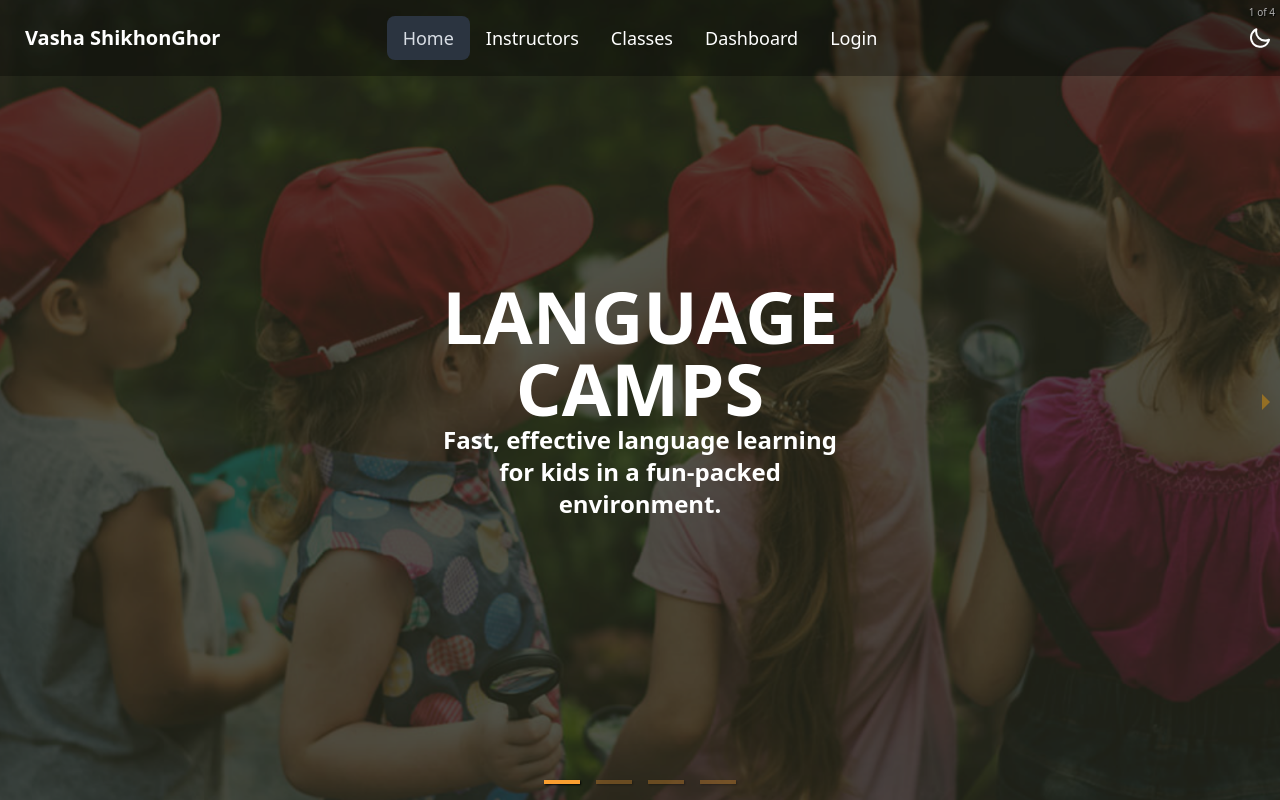
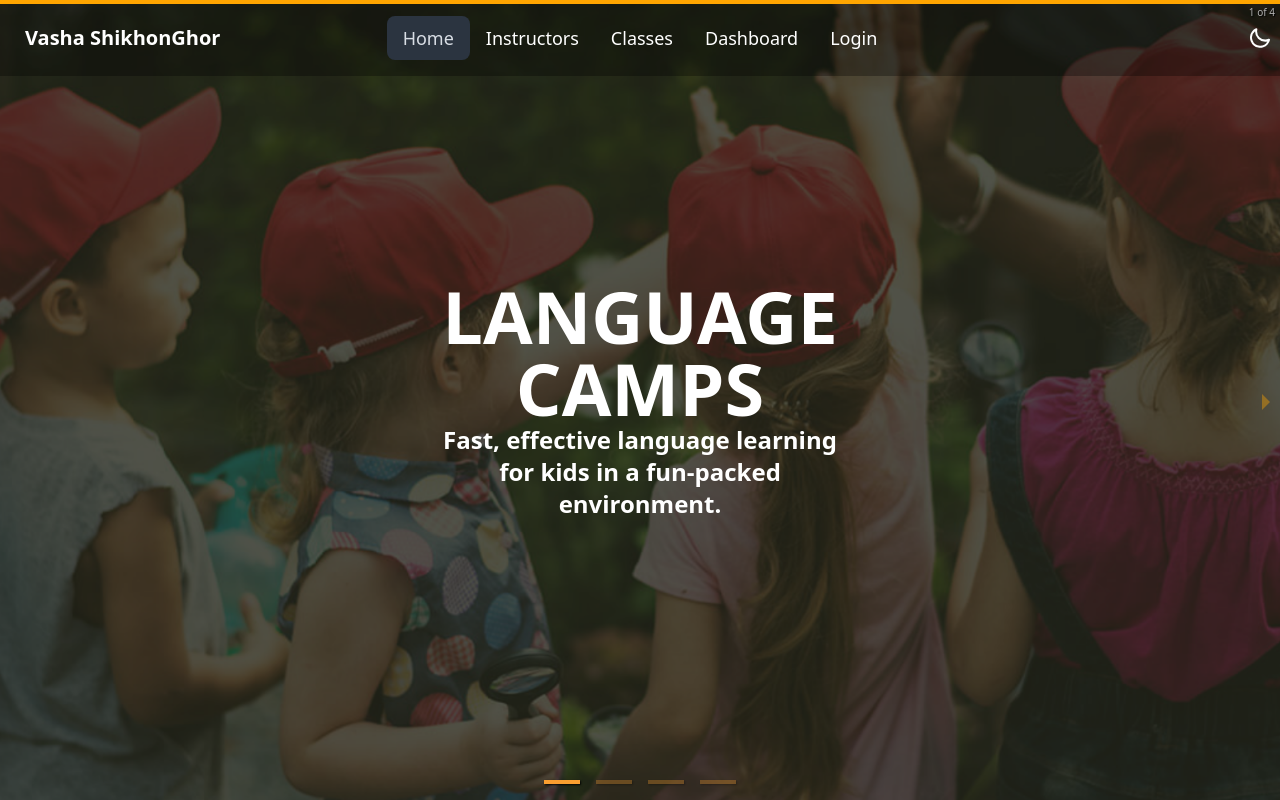
Before and after one commit to fahmeda5660/language-camp-12-client, a React (Vite) app: page / in a window 1280 px wide. Shown: the top 800 px of the page. Built offline with nearby package versions, Linux system fonts and the light colour scheme; no server answers.

Commit message:
scrollyprogress done

```diff
--- a/src/pages/Home/Error/Error.jsx
+++ b/src/pages/Home/Error/Error.jsx
@@ -1,5 +1,5 @@
 import bgImg from "../../../assets/error/404.svg";
-import errorImg from "../../../assets/error/error.png";
+import { motion } from "framer-motion";
 import { Link, useRouteError } from "react-router-dom";
 
 const Error = () => {
@@ -18,7 +18,14 @@ const Error = () => {
     >
       {/* <div><img src={errorImg} alt="" /></div> */}
       <div className="container flex flex-col items-center justify-center px-5 mx-auto my-8">
-        <h2 className="text-black font-extrabold text-[64px]">Oops</h2>
+        <motion.div
+        initial={{ opacity: 0 }}
+        animate={{ opacity: 1 }}
+        transition={{ duration: 1 }}
+        className="text-black font-extrabold text-[64px]"
+      >
+        Oops!
+      </motion.div>
         <div className="max-w-md text-center">
           {/* <img src={errorImg} alt="" /> */}
           <p className="text-2xl font-semibold md:text-3xl text-red-600 mb-8">
--- a/src/pages/Home/Parallax/Parallax.jsx
+++ b/src/pages/Home/Parallax/Parallax.jsx
@@ -1,16 +1,23 @@
 import { FaAngleRight } from "react-icons/fa";
-// import parallaxImg from "../../../assets/error/circle-pattern-bg.jpg";
+import { motion } from "framer-motion";
 import parallaxImg1 from "../../../assets/parallax/learn-language-resources.jpg";
-import './Parallax.css';
+import "./Parallax.css";
 const Parallax = () => {
   return (
-    <div className="featured-item bg-fixed text-white my-20 pb-20 pt-12 px-8" >
+    <div className="featured-item bg-fixed text-white my-20 pb-20 pt-12 px-8">
       <div className="md:flex justify-center items-center gap-4">
         <div>
-                    <img className="w-full md:w-11/12 md:h-96 rounded-lg" src={parallaxImg1} alt="" />
+          {/* <img className="w-full md:w-11/12 md:h-96 rounded-lg" src={parallaxImg1} alt="" /> */}
+          <motion.img
+            src={parallaxImg1}
+            alt="Animated Image"
+            className="w-full md:w-11/12 md:h-96 rounded-lg"
+            initial={{ opacity: 0, scale: 0.8 }}
+            animate={{ opacity: 1, scale: 1 }}
+            transition={{ duration: 1 }}
+          />
         </div>
         <div className="mt-[20px] md:mt-0 lg:mt-0">
-
           <div className="join join-vertical w-full text-black">
             <div className="collapse collapse-arrow join-item border border-base-300">
               <input type="radio" name="my-accordion-4" checked="checked" />
@@ -61,7 +68,9 @@ const Parallax = () => {
                   <li>Children grow fast. </li>
                   <li>Each summer marks new milestones.</li>
                   <li> Learning new things.</li>
-                  <li>Becoming more consolidated and independent human beings.</li>
+                  <li>
+                    Becoming more consolidated and independent human beings.
+                  </li>
                 </ul>
               </div>
             </div>
--- a/src/pages/Shared/NavBar/NavBar.jsx
+++ b/src/pages/Shared/NavBar/NavBar.jsx
@@ -1,21 +1,24 @@
-import { Link } from "react-router-dom";
 import ActiveLink from "../../../ActiveLink/ActiveLink";
 import { useEffect, useState } from "react";
+import { motion, useScroll } from "framer-motion";
 
 const NavBar = () => {
-    const [theme, setTheme]=useState(localStorage.getItem("theme") ? localStorage.getItem("theme") : "light");
-    useEffect(()=>{
-        localStorage.setItem("theme",theme);
-        const localTheme = localStorage.getItem("theme");
-        document.querySelector("html").setAttribute("data-theme", localTheme)
-    },[theme])
-    const handleToggle = (e)=>{
-        if(e.target.checked){
-            setTheme("dark")
-        }else{
-            setTheme("light")
-        }
+    const { scrollYProgress } = useScroll();
+  const [theme, setTheme] = useState(
+    localStorage.getItem("theme") ? localStorage.getItem("theme") : "light"
+  );
+  useEffect(() => {
+    localStorage.setItem("theme", theme);
+    const localTheme = localStorage.getItem("theme");
+    document.querySelector("html").setAttribute("data-theme", localTheme);
+  }, [theme]);
+  const handleToggle = (e) => {
+    if (e.target.checked) {
+      setTheme("dark");
+    } else {
+      setTheme("light");
     }
+  };
   // const { user, logOut } = useContext(AuthContext);
 
   // const handleLogOut = () => {
@@ -46,6 +49,18 @@ const NavBar = () => {
 
   return (
     <>
+        <motion.div style={{
+        scaleX: scrollYProgress,
+        position:"fixed",
+        top:0,
+        right:0,
+        left:0,
+        height:4,
+        background:"orange",
+        transformOrigin:"0%",
+        zIndex:999
+        }}>
+      </motion.div>
       <div className="navbar fixed z-10 bg-opacity-30 max-w-screen-xl bg-black text-white">
         <div className="navbar-start">
           <div className="dropdown">
@@ -80,7 +95,11 @@ const NavBar = () => {
         <div className="navbar-end">
           <label className="swap swap-rotate">
             {/* this hidden checkbox controls the state */}
-            <input onChange={handleToggle} checked={theme==="light" ? false : true} type="checkbox" />
+            <input
+              onChange={handleToggle}
+              checked={theme === "light" ? false : true}
+              type="checkbox"
+            />
 
             {/* sun icon */}
             <svg
```
Lines whose indentation alone changed are shown as unchanged.
